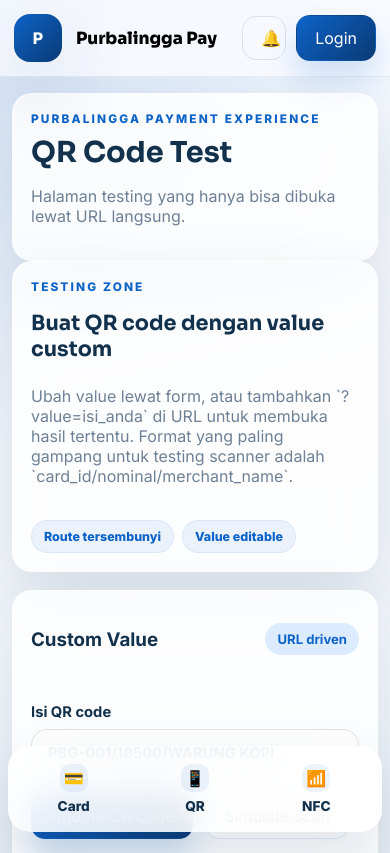
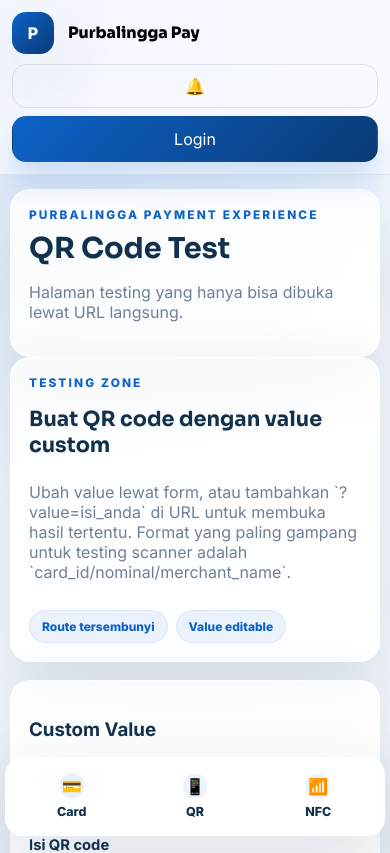
Before and after one commit to aizar124/purbalingga-pay-frontend, a React (Vite) app: page /qr-test in a window 390 px wide. Shown: the top 853 px of the page. Built offline with nearby package versions, Linux system fonts and the light colour scheme.

Commit message:
css mobile

```diff
--- a/src/styles/global.css
+++ b/src/styles/global.css
@@ -26,6 +26,7 @@
   margin: 0;
   font-family: Inter, system-ui, sans-serif;
   color: var(--ink);
+  overflow-x: hidden;
   background:
     radial-gradient(circle at top left, rgba(13, 99, 200, 0.16), transparent 28%),
     radial-gradient(circle at bottom right, rgba(31, 164, 107, 0.12), transparent 26%),
@@ -55,12 +56,14 @@
   background: rgba(249, 251, 255, 0.84);
   backdrop-filter: blur(18px);
   border-bottom: 1px solid rgba(18, 49, 77, 0.08);
+  flex-wrap: wrap;
 }
 
 .brand {
   display: flex;
   align-items: center;
   gap: 14px;
+  min-width: 0;
 }
 
 .brand-button {
@@ -132,6 +135,8 @@
   align-items: center;
   gap: 10px;
   flex-shrink: 0;
+  flex-wrap: wrap;
+  justify-content: flex-end;
 }
 
 .card,
@@ -145,7 +150,7 @@
 .main {
   width: min(100%, 1200px);
   margin: 0 auto;
-  padding: 24px 20px 118px;
+  padding: 24px 20px calc(118px + env(safe-area-inset-bottom));
   flex: 1;
 }
 
@@ -177,6 +182,7 @@
   display: flex;
   gap: 12px;
   flex-wrap: wrap;
+  align-items: center;
 }
 
 .icon-btn {
@@ -504,6 +510,7 @@
   align-items: center;
   gap: 12px;
   margin-bottom: 16px;
+  min-width: 0;
 }
 
 .chip {
@@ -592,6 +599,7 @@
   gap: 12px;
   padding: 14px 0;
   border-bottom: 1px solid var(--line);
+  min-width: 0;
 }
 
 .list-row:last-child {
@@ -1264,10 +1272,11 @@
   position: fixed;
   left: 50%;
   transform: translateX(-50%);
-  bottom: 12px;
+  bottom: calc(12px + env(safe-area-inset-bottom));
   z-index: 30;
   width: min(calc(100% - 24px), 640px);
   padding: 8px;
+  padding-bottom: calc(8px + env(safe-area-inset-bottom));
   border-radius: 22px;
   background: rgba(255, 255, 255, 0.88);
   backdrop-filter: blur(18px);
@@ -1464,6 +1473,47 @@
   .scanner-status {
     width: 100%;
   }
+
+  .section-head,
+  .summary-row,
+  .gateway-row,
+  .list-row {
+    flex-direction: column;
+    align-items: flex-start;
+  }
+
+  .list-row {
+    padding: 12px 0;
+  }
+
+  .profile-grid {
+    grid-template-columns: 1fr;
+  }
+
+  .page-banner-meta,
+  .info-chips,
+  .button-row,
+  .gateway-actions,
+  .hero-actions {
+    width: 100%;
+  }
+
+  .hero-actions > *,
+  .button-row > *,
+  .gateway-actions > * {
+    flex: 1 1 180px;
+  }
+
+  .topbar-actions {
+    width: 100%;
+  }
+
+  .topbar-actions .primary-btn,
+  .topbar-actions .ghost-btn,
+  .topbar-actions .profile-pill {
+    flex: 1 1 auto;
+    justify-content: center;
+  }
 }
 
 @media (max-width: 640px) {
@@ -1475,7 +1525,8 @@
   }
 
   .topbar {
-    gap: 12px;
+    gap: 10px;
+    align-items: stretch;
   }
 
   .brand-subtitle,
@@ -1487,8 +1538,12 @@
     padding: 14px 14px;
   }
 
+  .brand-button {
+    width: 100%;
+  }
+
   .main {
-    padding: 16px 12px 120px;
+    padding: 16px 12px calc(122px + env(safe-area-inset-bottom));
   }
 
   .section-card,
@@ -1535,4 +1590,117 @@
     font-size: 1.02rem;
     letter-spacing: 0.08em;
   }
-}
+
+  .topbar-actions {
+    gap: 8px;
+  }
+
+  .topbar-actions .primary-btn,
+  .topbar-actions .ghost-btn,
+  .topbar-actions .profile-pill {
+    width: 100%;
+  }
+
+  .bottom-nav {
+    width: calc(100% - 12px);
+    bottom: calc(8px + env(safe-area-inset-bottom));
+  }
+
+  .bottom-nav-item {
+    padding: 8px 6px;
+  }
+
+  .bottom-nav-label {
+    font-size: 0.78rem;
+  }
+
+  .page-banner,
+  .topup-cta-card {
+    gap: 12px;
+  }
+
+  .stat-card,
+  .section-card {
+    padding: 18px;
+  }
+
+  .profile-card {
+    justify-items: stretch;
+  }
+
+  .profile-grid {
+    gap: 12px;
+  }
+}
+
+@media (max-width: 480px) {
+  .topbar {
+    padding: 12px;
+  }
+
+  .brand-mark,
+  .avatar {
+    width: 42px;
+    height: 42px;
+    border-radius: 14px;
+  }
+
+  .brand-title {
+    font-size: 0.98rem;
+  }
+
+  .main {
+    padding: 14px 10px calc(116px + env(safe-area-inset-bottom));
+  }
+
+  .hero-actions > *,
+  .button-row > *,
+  .gateway-actions > * {
+    flex-basis: 100%;
+  }
+
+  .quick-actions {
+    grid-template-columns: 1fr;
+  }
+
+  .info-chips {
+    gap: 8px;
+  }
+
+  .info-chip,
+  .chip {
+    font-size: 0.75rem;
+  }
+
+  .dashboard-balance {
+    font-size: clamp(1.65rem, 8vw, 2.2rem);
+  }
+
+  .bottom-nav {
+    width: calc(100% - 10px);
+    border-radius: 18px;
+  }
+
+  .bottom-nav-item {
+    min-height: 58px;
+  }
+
+  .bottom-nav-icon {
+    width: 24px;
+    height: 24px;
+  }
+
+  .scanner-payment-summary,
+  .scanner-status {
+    width: 100%;
+  }
+
+  .nfc-ring {
+    width: 180px;
+    height: 180px;
+  }
+
+  .qr-code-frame {
+    padding: 14px;
+  }
+}
```
